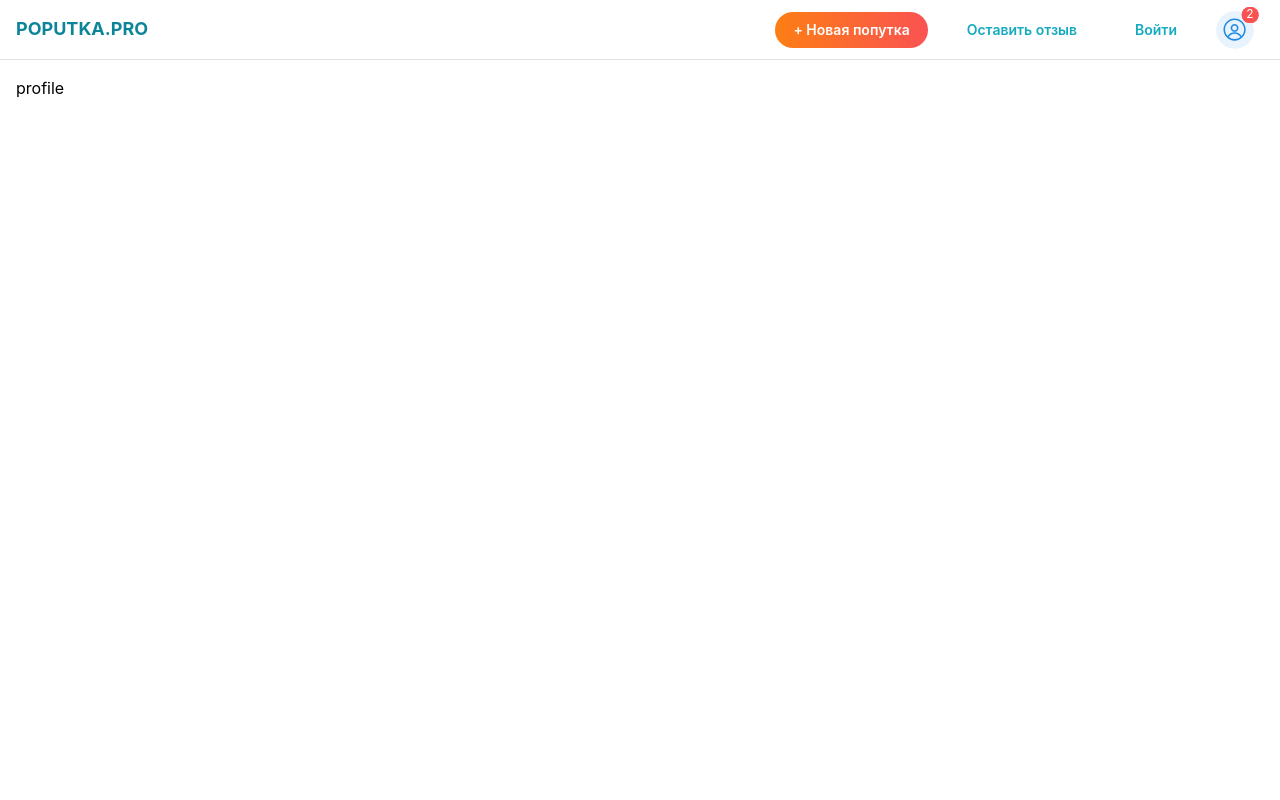
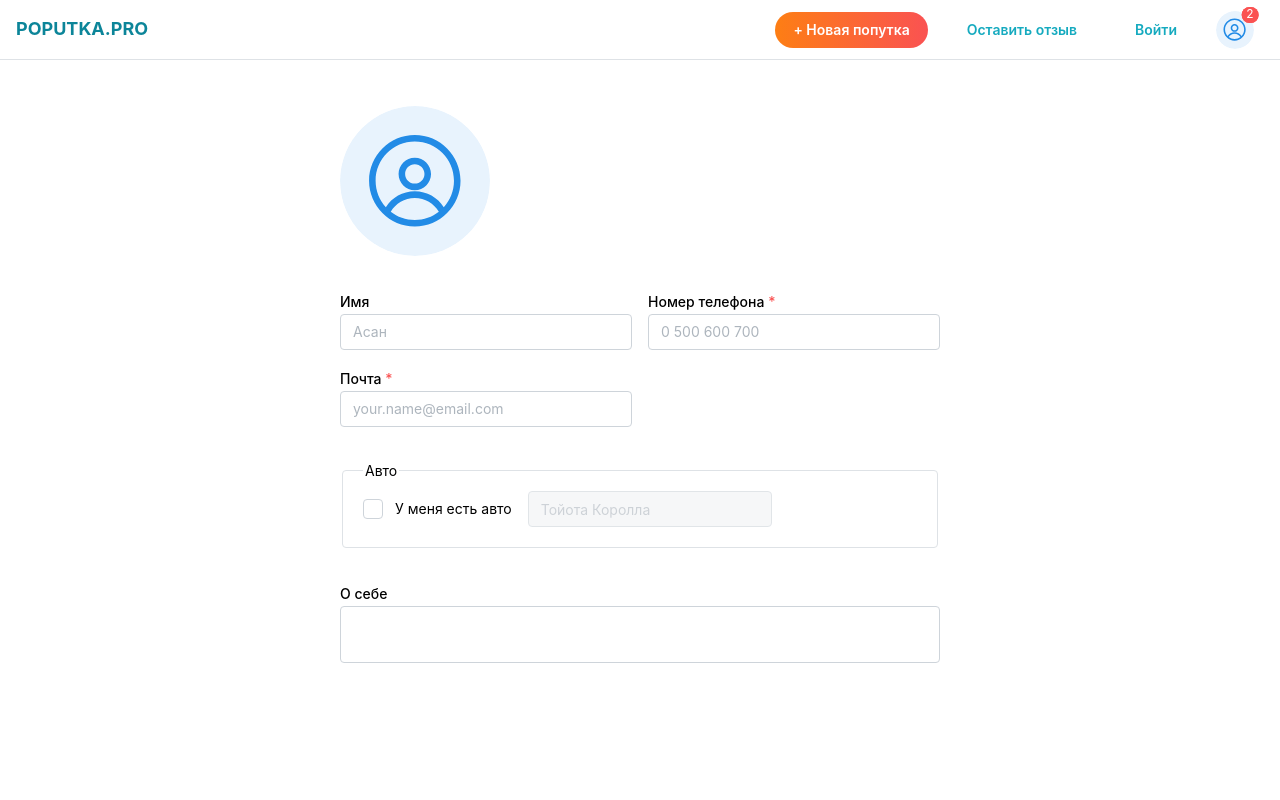
Before and after one commit to bakai-taalaibek/carpool, a Next.js app in the folder client/: page /profile in a window 1280 px wide. Shown: the top 800 px of the page. Built offline with nearby package versions, Linux system fonts and the light colour scheme.

Commit message:
Create basic profile

```diff
--- a/client/app/profile/page.tsx
+++ b/client/app/profile/page.tsx
@@ -1,5 +1,56 @@
-import { Box } from "@mantine/core";
+"use client";
+import {
+  Button,
+  NumberInput,
+  SegmentedControl,
+  Stack,
+  Textarea,
+  TextInput,
+  Text,
+  SimpleGrid,
+  Avatar,
+  Chip,
+  Checkbox,
+  Group,
+  Box,
+  Fieldset,
+} from "@mantine/core";
+import { DatePickerInput, TimeInput } from "@mantine/dates";
+import { IconClock } from "@tabler/icons-react";
+import { useState } from "react";
 
-export default function Profile() {
-  return <Box>profile</Box>;
+export default function NewPage() {
+  const [hasCar, setHasCar] = useState(false);
+
+  return (
+    <Stack maw={600} mx="auto" gap={33} pt={30}>
+      <Avatar color="blue" radius={100} size={150} />
+
+      <SimpleGrid cols={{ base: 1, xs: 2 }}>
+        <TextInput label="Имя" placeholder="Асан" />
+        <TextInput
+          label="Номер телефона"
+          placeholder="0 500 600 700"
+          required
+        />
+        <TextInput required label="Почта" placeholder="your.name@email.com" />
+      </SimpleGrid>
+
+      <Fieldset legend="Авто">
+        <Group>
+          <Checkbox
+            checked={hasCar}
+            onChange={(event) => setHasCar(event.currentTarget.checked)}
+            label="У меня есть авто"
+          />
+          <TextInput
+            // label="Авто"
+            placeholder="Тойота Королла"
+            disabled={!hasCar}
+          />
+        </Group>
+      </Fieldset>
+      <Textarea autosize minRows={2} label="О себе" />
+    </Stack>
+  );
 }
```
